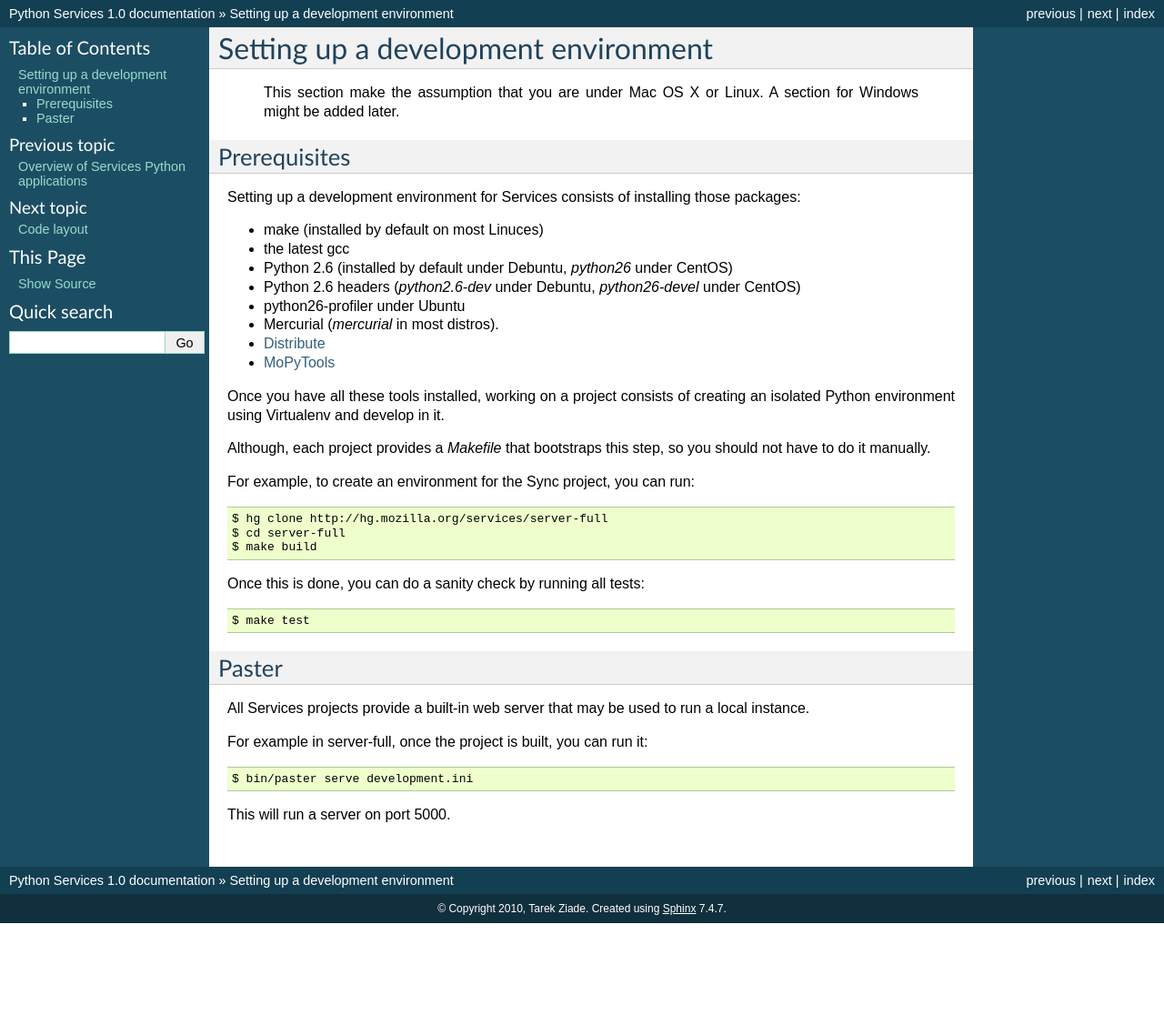
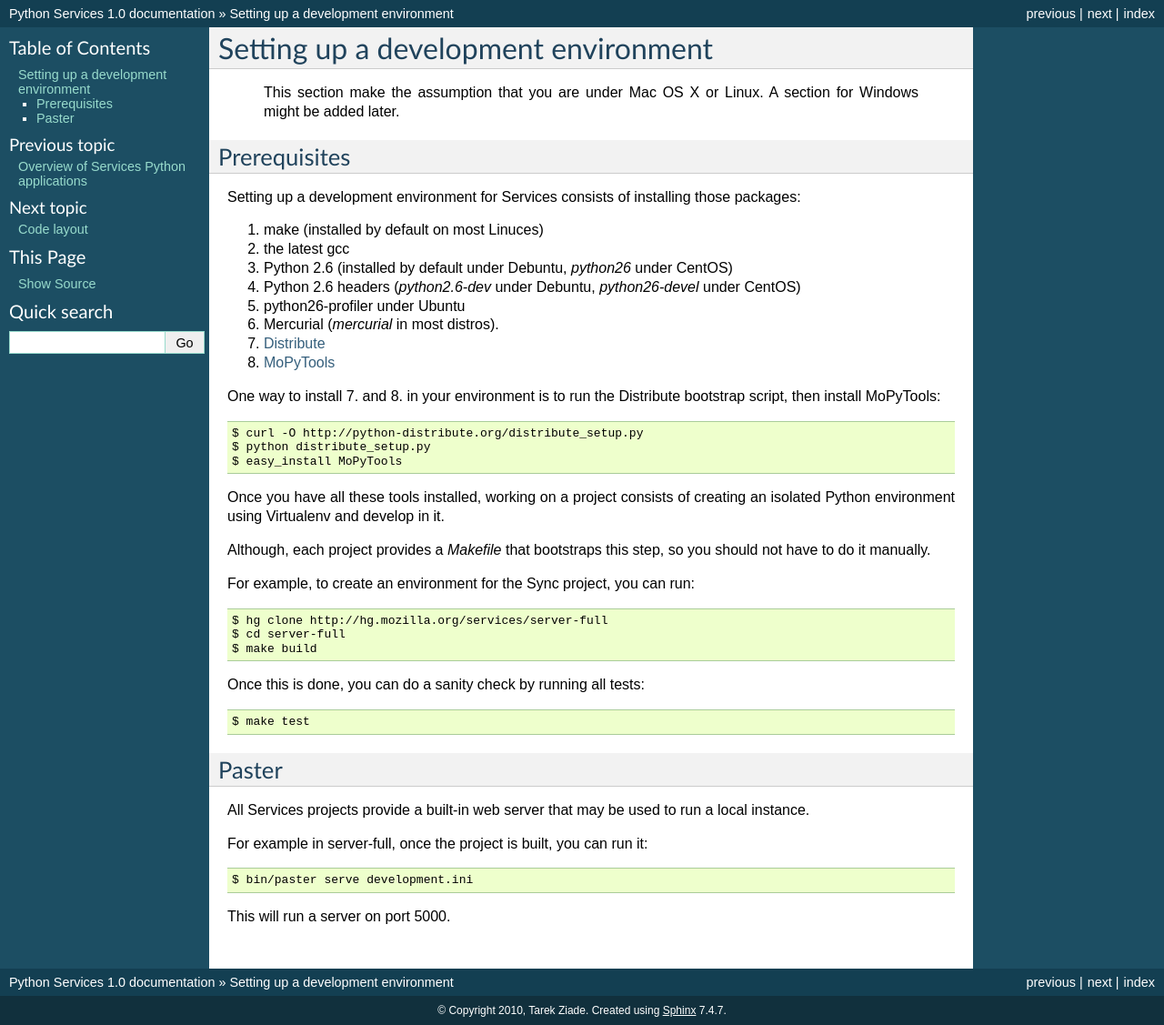
Before and after one commit to mozilla-services/docs, a Sphinx documentation site: the page built from source/setup.rst, in a window 1280 px wide. Shown: the whole page at 91% size. Built offline with Sphinx 7.4.7, drawn with Linux system fonts in a browser that asks for light colours; pages that are not in the unit, such as notebooks, are missing from menus; before the commit the page ends 1015 px from its top, so only the background shows below that.

Commit message:
explaining how to install distribute + MoPyTools

```diff
--- a/source/setup.rst
+++ b/source/setup.rst
@@ -11,16 +11,27 @@ Prerequisites
 Setting up a development environment for Services consists of installing
 those packages:
 
-- make (installed by default on most Linuces)
-- the latest gcc
-- Python 2.6 (installed by default under Debuntu, *python26* under CentOS)
-- Python 2.6 headers (*python2.6-dev* under Debuntu,
-  *python26-devel* under CentOS)
-- python26-profiler under Ubuntu
-- Mercurial (*mercurial* in most distros).
-- `Distribute <http://pypi.python.org/pypi/distribute>`_
-- `MoPyTools <http://pypi.python.org/pypi/MoPyTools>`_
+1. make (installed by default on most Linuces)
+2. the latest gcc
+3. Python 2.6 (installed by default under Debuntu, *python26* under CentOS)
+4. Python 2.6 headers (*python2.6-dev* under Debuntu,
+   *python26-devel* under CentOS)
+5. python26-profiler under Ubuntu
+6. Mercurial (*mercurial* in most distros).
+7. `Distribute <http://pypi.python.org/pypi/distribute>`_
+8. `MoPyTools <http://pypi.python.org/pypi/MoPyTools>`_
 
+One way to install 7. and 8. in your environment is to run the Distribute
+bootstrap script, then install MoPyTools::
+
+    $ curl -O http://python-distribute.org/distribute_setup.py
+    $ python distribute_setup.py
+    $ easy_install MoPyTools
+
+.. note:
+
+   These steps require Admin privileges since they install files
+   in the global Python distribution.
 
 Once you have all these tools installed, working on a project consists
 of creating an isolated Python environment using Virtualenv and
```
